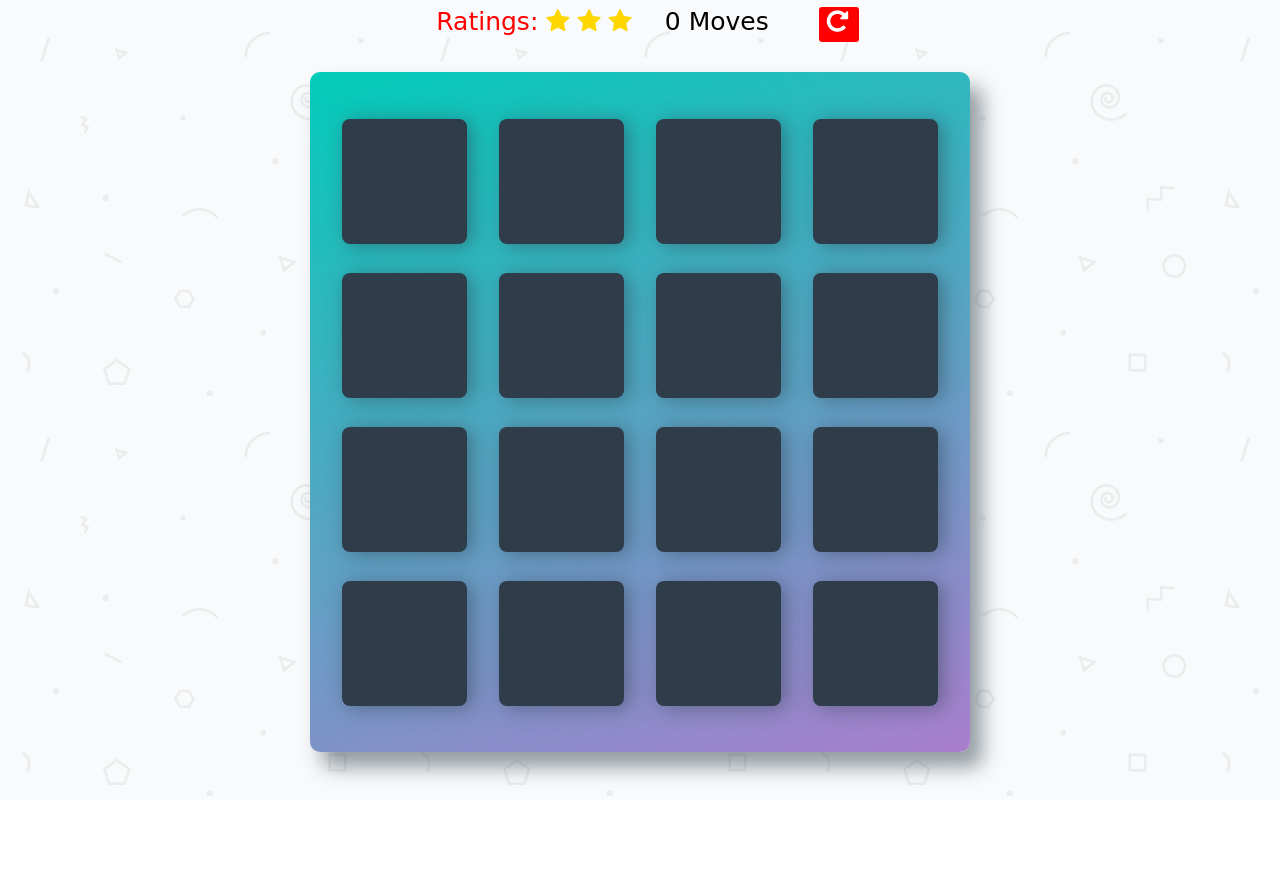
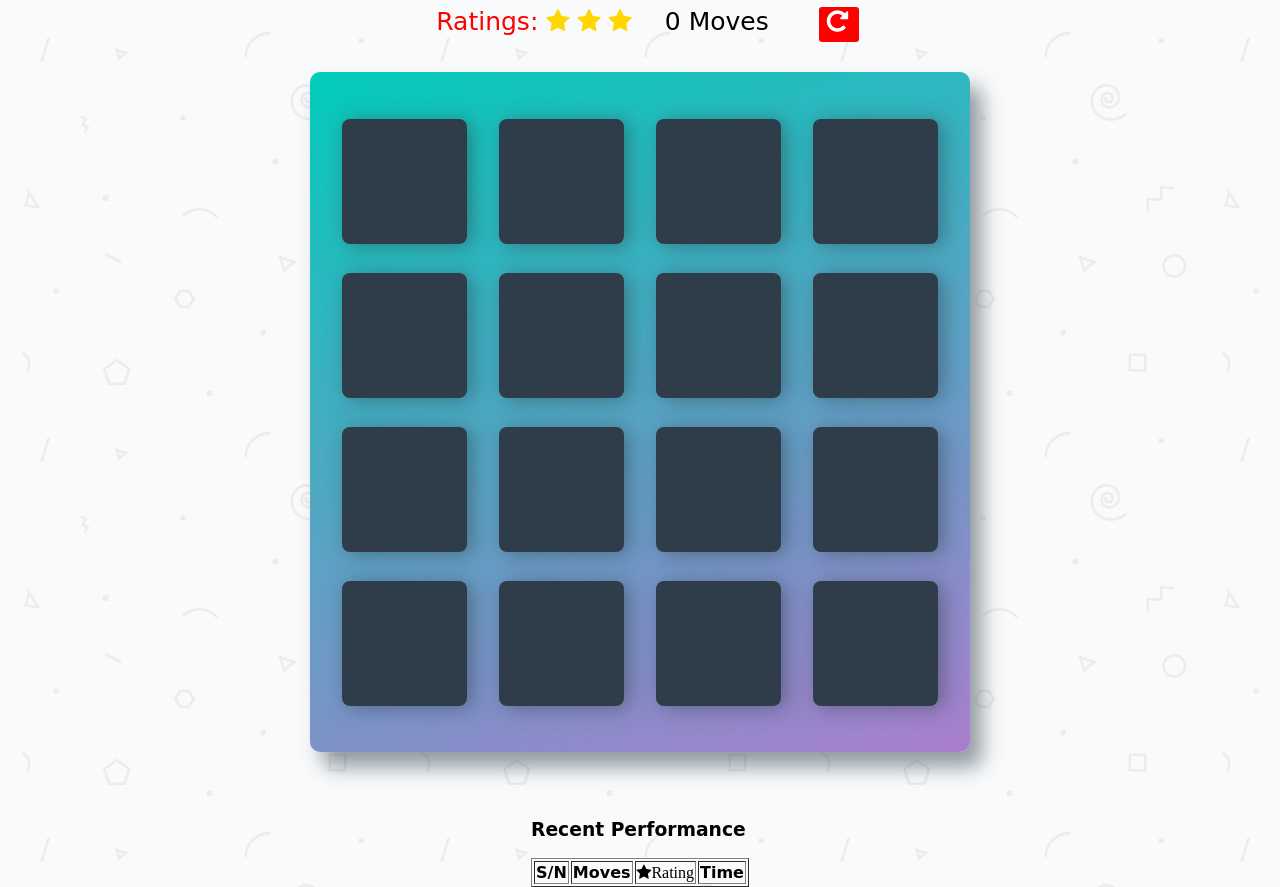
Before and after one commit to Abdulazeeza/Abdulazeez.memoryGame.github.io, a plain HTML site: page index.html in a window 1280 px wide. Shown: the part 167-1054 px from the top of the page. Before the commit the page ends 967 px from the top, so only its background shows below. Drawn offline with Linux system fonts and the light colour scheme; a web font is replaced by a local one.

Commit message:
updated function

```diff
--- a/index.html
+++ b/index.html
@@ -15,8 +15,8 @@
         <header>
             <h1>Matching Game</h1>
         </header>
-        <div class="congrat">
-            <h3>Congratulations!!!   You Won!!!</h3>
+        <div >
+            <h3 class="congrat">Congratulations!!!   You Won!!!</h3>
         </div>
          <div class="timer">
         	Time: <span class="mins">0</span> : <span class="seconds">0</span>
@@ -88,6 +88,18 @@
                 <i class="fa fa-cube"></i>
             </li>
         </ul>
+
+          <div class="score-board">
+    	      <table border="1">
+    	      	<h3>Recent Performance</h3>
+    		    <tr class="list">
+    		       <th class="num">S/N</th>
+    		       <th class="topic">Moves</th>
+    		       <th class="topic"><i class="fa fa-star a">Rating</i></th>
+    		       <th class="topic">Time</th>
+    		    </tr>
+    	    </table>
+         </div>
     </div>
 
     <script src="js/app.js"></script>
```
